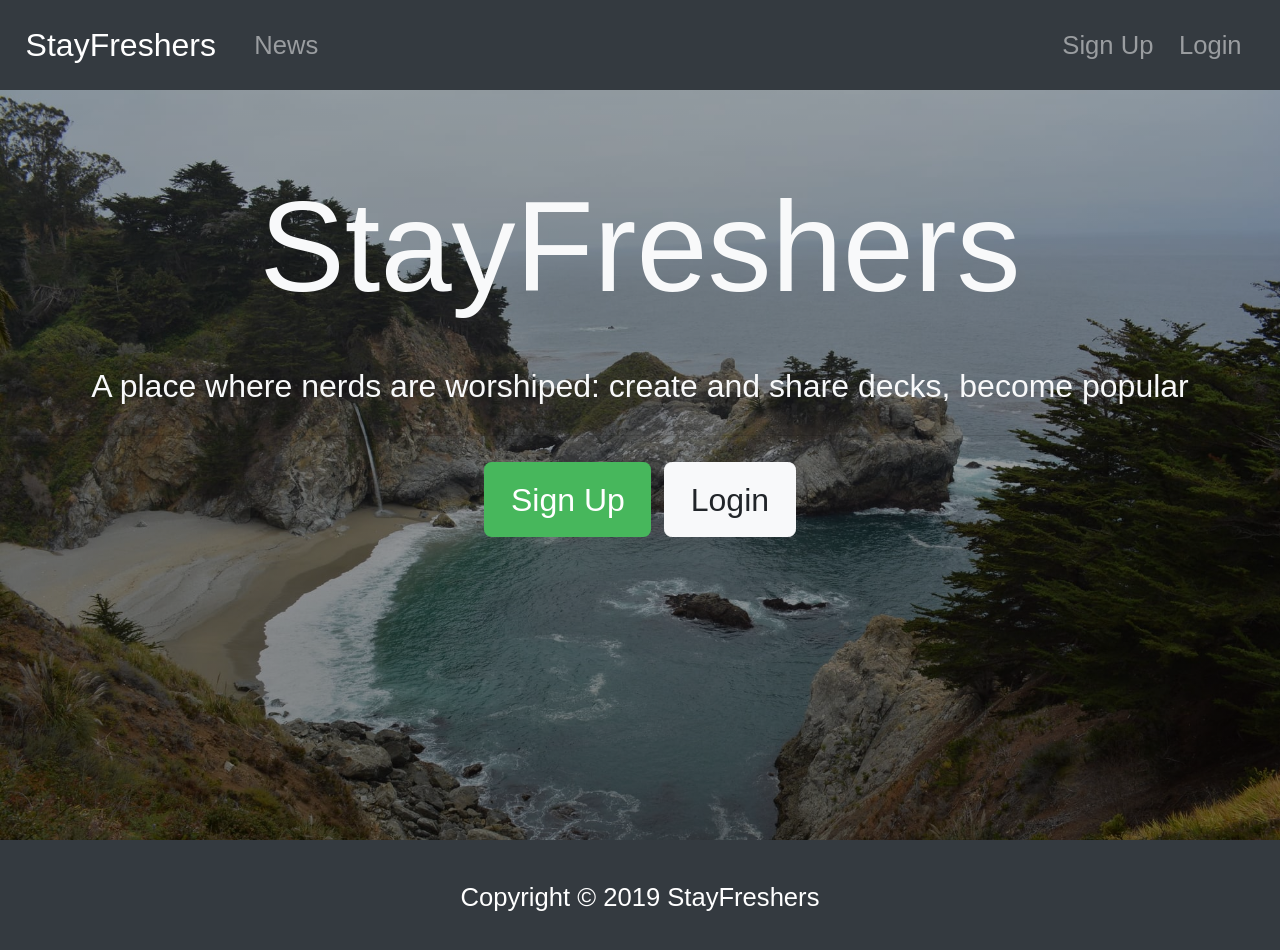
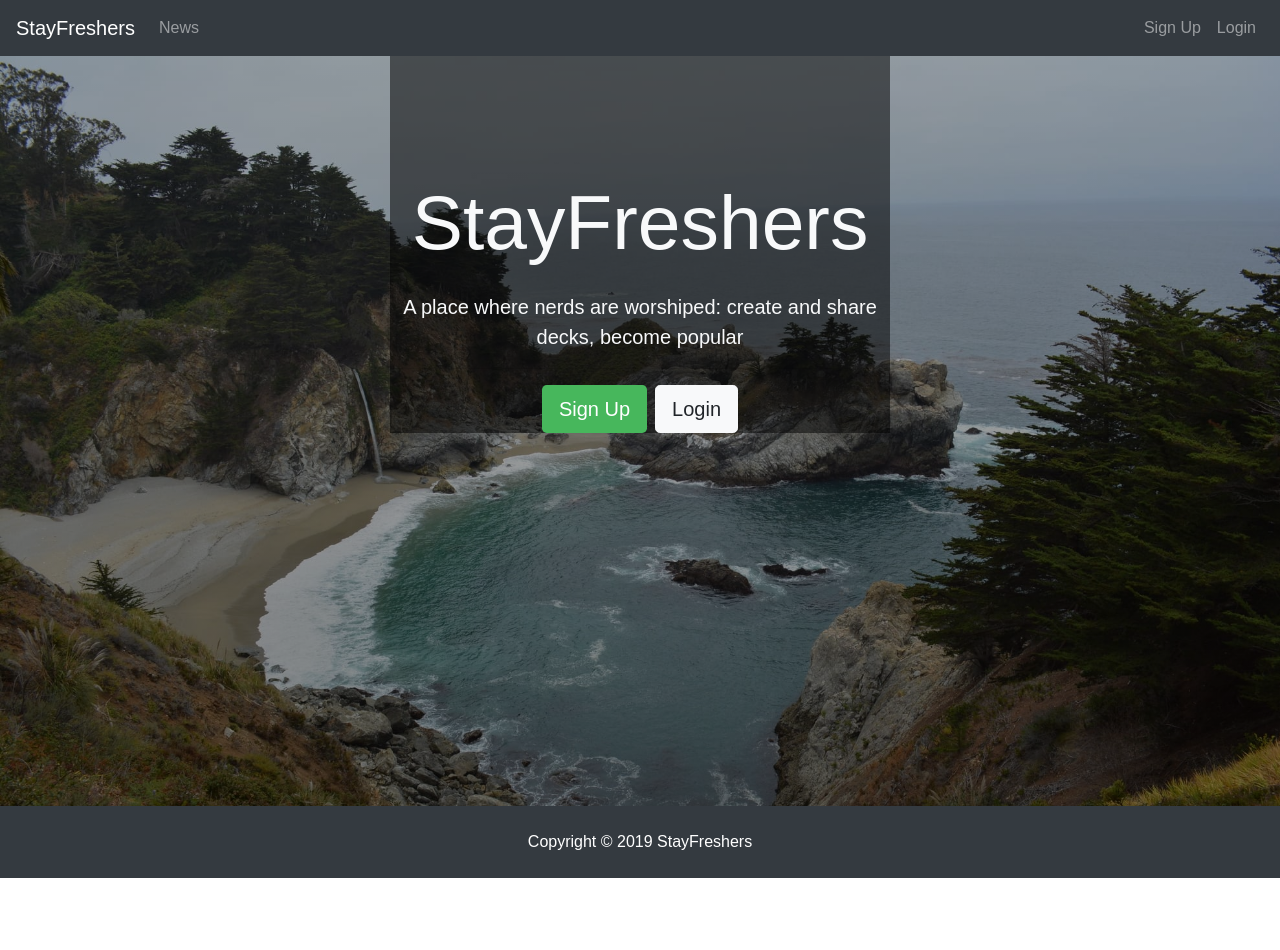
Before and after one commit to wolffles/StayFreshersJS, a React (Create React App) app in the folder client/: page / in a window 1280 px wide. Shown: the top 950 px of the page. After the commit the page ends 878 px from the top, so only its background shows below. Built offline with nearby package versions, Linux system fonts and the light colour scheme.

Commit message:
fixed layouts

```diff
--- a/client/src/App.css
+++ b/client/src/App.css
@@ -8,12 +8,6 @@
   #ceae84
 */
 
-
-
-* {
-  box-sizing: border-box;
-  font-size: 2vw
-}
 
 .light{
   background-color: #cccccc;
@@ -53,6 +47,10 @@
   color: white;
 }
 
+* {
+  box-sizing: border-box;
+  font-size: 1rem;
+}
 
 /* font size scales with view */
 h1{
@@ -75,6 +73,29 @@ img {
   width: 100%;
 }
 
+@media only screen and (max-width: 768px){
+
+  h1{
+    font-size:8vw;
+  }
+
+  h2{
+    font-size: 6vw;
+  }
+
+  .h2{
+    font-size: 6vw;
+  }
+
+  .h4{
+    font-size: 3vw;
+  }
+
+  * {
+    font-size: 1rem;
+  }
+
+}
 
 
 /* ----------------------------------------------- app themes */
@@ -86,33 +107,6 @@ a:hover{
   color: black;
 }
 
-.landing, .login, .register {
-  position: relative;
-  background-image: linear-gradient(rgba(0,0,0,0.3),rgba(0,0,0,0.5)),
-                     url('./img/showcase1k.jpg');
-  background-size: cover;
-  background-position: center;
-  height: 100vh;
-  margin-bottom: -50px;
-  color:white;
-}
-
-.appName {
-  font-size: 10vw;
-}
-
-.landing-inner {
-  padding-top: 80px;
-}
-
-/* .dark-overlay {
-  background-color: rgba(0, 0, 0, 0.7);
-  position: absolute;
-  top: 0;
-  left: 0;
-  width: 100%;
-  height: 100%;
-} */
 
 .card-form {
   opacity: 0.9;
@@ -126,17 +120,30 @@ a:hover{
   width: 40px;
   height: 40px;
 }
-
+/* .form-control{
+  max-height:80vh;
+} */
 .form-control::placeholder {
   color: #bbb !important;
 }
 
+
 .container {
+  max-width: 1000px;
   border-radius: 10px;
   padding-top: 20px;
   justify-content: center;
   background-color: #e9e5e5;
   box-shadow:5px 5px 10px  #e9e5e5, -5px -5px 10px  #e9e5e5
+}
+
+.options{
+  font-size:10px;
+  position: inherit;
+  background: #300
+}
+option{
+  background: #300;
 }
 /* ------------------------------------------Deck */
 .deck-info{
@@ -148,9 +155,37 @@ a:hover{
 
 
 /* ---------------------------------------- Layout, navbar, footer */
+.landing, .login, .register {
+  position: relative;
+  background-image: linear-gradient(rgba(0,0,0,0.3),rgba(0,0,0,0.5)),
+                     url('./img/showcase1k.jpg');
+  background-size: cover;
+  background-position: center;
+  height: 100vh;
+  margin-bottom: -50px;
+  color:white;
+}
+
+
+.landing-inner {
+  padding-top: 80px;
+}
 
 li .nav-link {
   text-align: right;
+}
+
+.layout-container{
+  max-width: 500px;
+  max-height: 90vh;
+  padding-top: 15vh;
+  justify-content: center;
+  margin:auto;
+  background: rgba(0,0,0,0.5);
+}
+
+.layout-form{
+  max-width: 100%;
 }
 
 .footer {
@@ -253,24 +288,3 @@ ul{
   font-size: 1.5vw;
   text-align: center;
 }
-
-
-@media only screen and (max-width: 768px){
-
-  h1{
-    font-size:8vw;
-  }
-
-  h2{
-    font-size: 6vw;
-  }
-
-  .h2{
-    font-size: 6vw;
-  }
-
-  .h4{
-    font-size: 3vw;
-  }
-
-}
--- a/client/src/components/auth/Login.js
+++ b/client/src/components/auth/Login.js
@@ -64,14 +64,15 @@ class Login extends Component {
     const { errors } = this.state;
 
     return (
-      <div className="login py-5">
+      <div className="login">
+        <div className="layout-container">
           <div className="row">
             <div className="col-md-8 m-auto">
               <h1 className="display-4 text-center">Log In</h1>
               <p className="lead text-center">
                 Sign in to your StayFreshers account
               </p>
-              <form onSubmit={this.onSubmit}>
+              <form className="layout-form"onSubmit={this.onSubmit}>
                 <TextFieldGroup
                   placeholder="Email Address"
                   name="email"
@@ -96,6 +97,7 @@ class Login extends Component {
               </form>
             </div>
           </div>
+        </div>
       </div>
     );
   }
--- a/client/src/components/auth/Register.js
+++ b/client/src/components/auth/Register.js
@@ -53,14 +53,15 @@ class Register extends Component {
     const { errors } = this.state;
 
     return (
-      <div className="register py-5">
+      <div className="register">
+        <div className="layout-container">
           <div className="row">
             <div className="col-md-8 m-auto">
-              <h1 className="display-4 text-center">Sign Up</h1>
-              <p className="lead text-center">
+              <h1 className="text-center">Sign Up</h1>
+              <p className="text-center">
                 Create your StayFreshers account
               </p>
-              <form noValidate onSubmit={this.onSubmit}>
+              <form noValidate className='layout-form' onSubmit={this.onSubmit}>
                 <TextFieldGroup
                   placeholder="Name"
                   name="name"
@@ -98,6 +99,7 @@ class Register extends Component {
               </form>
             </div>
           </div>
+        </div>
       </div>
     );
   }
--- a/client/src/components/common/TextAreaFieldGroup.js
+++ b/client/src/components/common/TextAreaFieldGroup.js
@@ -14,7 +14,7 @@ const TextAreaFieldGroup = ({
     return (
         <div className="form-group">
             <textarea
-                className={classnames('form-control form-control-lg ', {
+                className={classnames('form-control form-control-sm ', {
                     'is-invalid': error
                 })}
                 placeholder={placeholder}
--- a/client/src/components/common/TextFieldGroup.js
+++ b/client/src/components/common/TextFieldGroup.js
@@ -19,7 +19,7 @@ const TextFieldGroup = ({
         <div className="form-group">
             <input
                 type={type}
-                className={classnames('form-control form-control-lg', {
+                className={classnames('form-control form-control-xsm', {
                     'is-invalid': error
                 })}
                 placeholder={placeholder}
--- a/client/src/components/explore/Sort.js
+++ b/client/src/components/explore/Sort.js
@@ -64,13 +64,13 @@ class Sort extends Component {
           />
         </form> */}
         <form className="input-group mb-2" onSubmit={this.onSubmit}>
-          <select className="col h4" name='attribute' value={this.state.attribute} onChange={this.onChange}>
-            <option value="">Select an attribute</option>
+          <select className="col" name='attribute' value={this.state.attribute} onChange={this.onChange}>
+            <option className='options' value="">Select an attribute</option>
             <option value="date">Date</option>
             <option value="like_count">Likes</option>
             {/* <option value="dislikes">Dislikes</option> */}
           </select>
-          <select className="col h4" name="order" value={this.state.order} onChange={this.onChange}>
+          <select className="col" name="order" value={this.state.order} onChange={this.onChange}>
             <option value="">Select an order</option>
             <option value="1">ASC, low-high</option>
             <option value="-1">DESC, high-low</option>
--- a/client/src/components/layout/Landing.js
+++ b/client/src/components/layout/Landing.js
@@ -30,8 +30,7 @@ class Landing extends Component {
       }
     return (
         <div className="landing">
-            <div className=" landing-inner text-light">
-                <div className="landing-container">
+                <div className="layout-container text-light">
                     <div className="row">
                         {/* <div className="col-md-12 text-center">
                             <h1 className="appName mb-4">StayFreshers</h1>
@@ -43,7 +42,7 @@ class Landing extends Component {
                         {content}
                     </div>
                 </div>
-            </div>
+
         </div>
     )
   }
```
